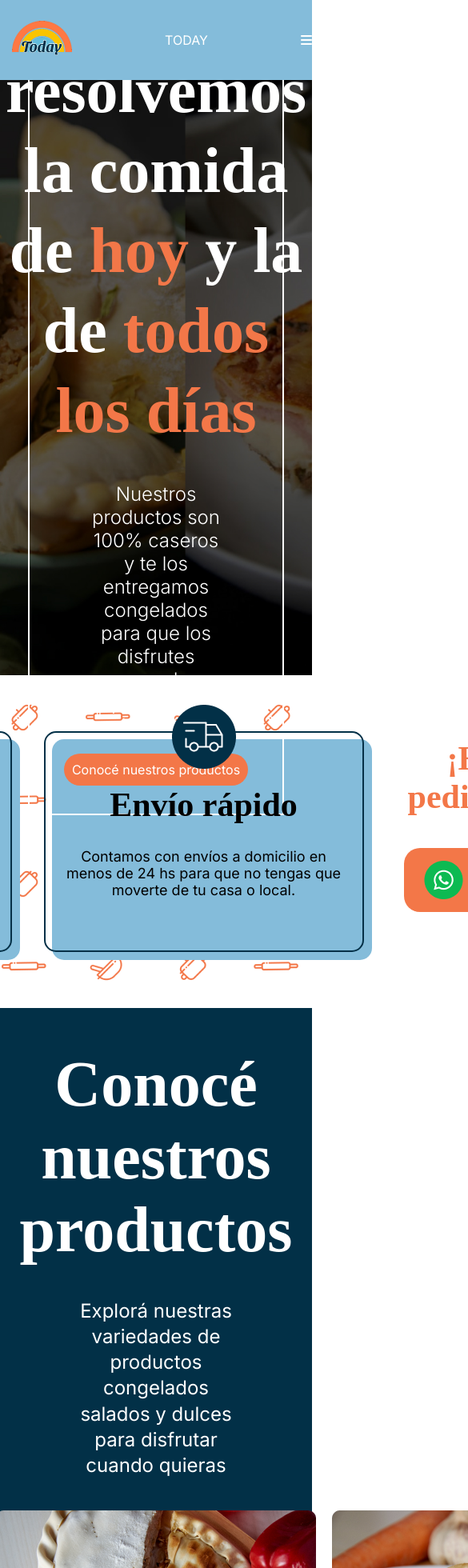
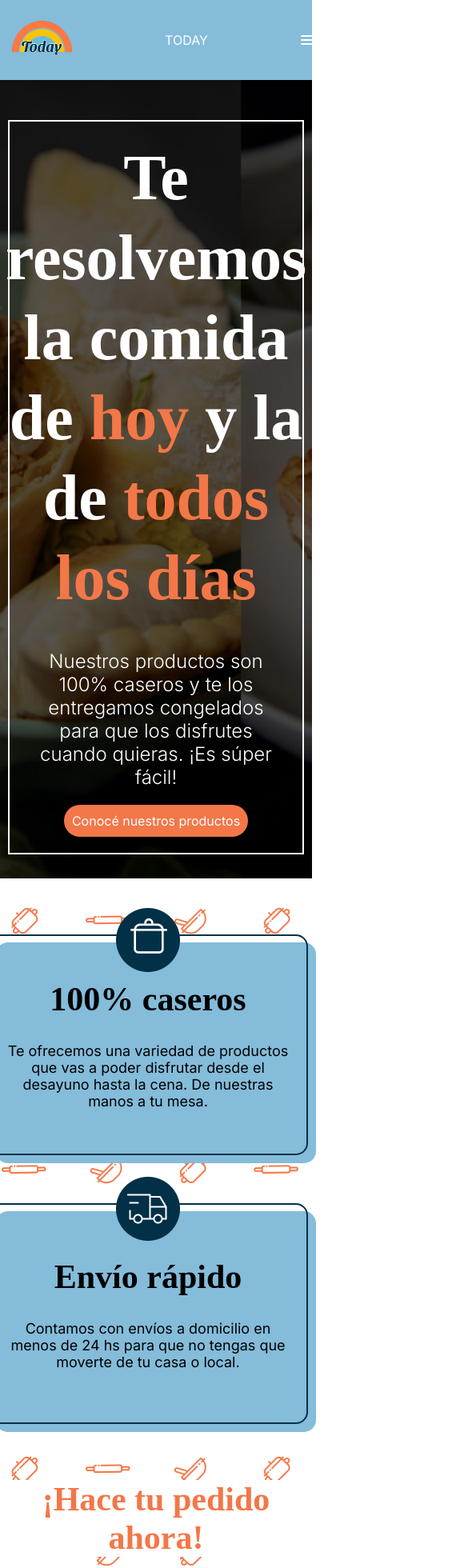
Before and after one commit to darolp/DISTRIBUIDORA-TODAY, a React (Vite) app: page / in a window 390 px wide. Shown: the top 1960 px of the page at 80% size, 585 px wide, since content can reach past the window. Built offline with nearby package versions, Linux system fonts and the light colour scheme; a web font is replaced by a local one.

Commit message:
responsive

```diff
--- a/src/components/Footer/Footer.jsx
+++ b/src/components/Footer/Footer.jsx
@@ -14,7 +14,6 @@ function Footer() {
       <div className="comunicateSub">
         <p><i className="fa-brands fa-whatsapp whatsapp2"></i>0261 334-0137</p>
       </div>
-
     </div>
   </footer>
   )
--- a/src/index.css
+++ b/src/index.css
@@ -89,12 +89,13 @@ p {
   color: var(--colorPrincipal) !important;
 }
 
-.tituloMobile{
-  display:none;
+.tituloMobile {
+  display: none;
 }
+
 /* Hero */
 .heroContainer {
-  height: 100vh;
+  min-height: 100vh;
   width: 100%;
   background-image: url(./assets/imgs/Fondo.png);
   background-size: cover;
@@ -145,6 +146,19 @@ p {
   font-family: var(--textos);
 }
 
+@media screen and (max-width: 600px) {
+  .heroContent {
+    width: 95%;
+    margin-top: 150px;
+    padding: 20px 0;
+    margin-bottom: 30px;
+  }
+
+  .heroContent p {
+    width: 85%;
+  }
+}
+
 /* Home */
 .homeContent {
   background-image: url('./assets/imgs/fondoHome.png');
@@ -154,6 +168,7 @@ p {
 .homeInfoContainer {
   display: flex;
   justify-content: center;
+  flex-wrap: wrap;
   gap: 40px;
 }
 
@@ -266,9 +281,6 @@ p {
   place-items: center;
   gap: 20px;
   padding: 0 5%;
-  /*
-  repeat(auto-fill, minmax(400px, 1fr))
-  */
 }
 
 .galleyContainer img {
@@ -301,8 +313,6 @@ p {
   font-family: var(--textos);
 }
 
-
-
 .homeRedes {
   margin-top: 80px;
   display: flex;
@@ -333,7 +343,6 @@ p {
   text-decoration: none;
   color: black;
   font-style: var(--textos);
-
 }
 
 .navHome ul li {
@@ -350,6 +359,33 @@ p {
 .firstItem {
   list-style: none;
   transform: translateY(8px);
+}
+
+@media screen and (max-width: 600px) {
+  .homeInfoContainer {
+    gap: 60px;
+  }
+
+  .galleryText {
+    margin-top: 0;
+  }
+
+  .galleryText h2 {
+    font-size: 75px;
+  }
+
+  .galleryText p {
+    padding: 50px;
+  }
+
+  .galleyContainer {
+    grid-template-columns: 1fr;
+  }
+
+  .navHome ul {
+    flex-wrap: wrap;
+    justify-content: center;
+  }
 }
 
 /* Nosotros */
@@ -451,6 +487,17 @@ p {
   transform: translateY(8px);
 }
 
+@media screen and (max-width: 600px) {
+  .nosotrosInfoContainer {
+    flex-wrap: wrap;
+    gap: 70px;
+  }
+
+  .navNosotros ul {
+    flex-wrap: wrap;
+    justify-content: center;
+  }
+}
 
 /*Contacto */
 .contactoContainer {
@@ -497,7 +544,6 @@ p {
   width: 25px;
   padding-left: 3px;
   margin-right: 15px;
-
 }
 
 .instagram {
@@ -531,7 +577,6 @@ p {
   font-size: 13px;
   width: 25px;
   margin-right: 15px;
-
 }
 
 .botonSubmit {
@@ -647,8 +692,6 @@ p {
   justify-content: space-around;
   margin-left: 60px;
   margin-right: 60px;
-
-
 }
 
 .navProductos ul li {
@@ -657,13 +700,10 @@ p {
   list-style: none;
   font-family: var(--titulos);
   cursor: pointer;
-
 }
 
 .navProductos ul li:hover {
-
   color: var(--colorPrincipal);
-
 }
 
 .card {
@@ -674,7 +714,6 @@ p {
   width: 45%;
   height: 670px;
   overflow: hidden;
-
 }
 
 .card-img {
@@ -709,7 +748,6 @@ p {
   font-size: 22px;
   width: 70%;
   height: 15%;
-
 }
 
 .boton {
@@ -722,7 +760,6 @@ p {
   border: none;
   font-weight: bold;
   cursor: pointer;
-
 }
 
 .subInfo {
@@ -745,7 +782,6 @@ p {
   font-size: 16px;
   width: 40%;
   text-align: right;
-
 }
 
 .HeladosData {
@@ -776,7 +812,6 @@ p {
   text-align: center;
   margin-top: 200px;
   padding-bottom: 200px;
-
 }
 
 .heroContent {
@@ -795,6 +830,29 @@ p {
   display: flex;
   flex-direction: column;
   align-items: center;
+}
+
+@media screen and (max-width: 600px) {
+  .imagenSello {
+    top: 220px;
+    left: -35px;
+  }
+
+  .navProductos ul {
+    flex-wrap: wrap;
+    justify-content: center;
+    gap: 20px;
+  }
+
+  .productosView {
+    flex-direction: column;
+    justify-content: center;
+    align-items: center;
+  }
+
+  .card {
+    width: 95%;
+  }
 }
 
 /* Preguntas Frecuentes */
@@ -844,7 +902,6 @@ p {
 
 .lineaAbajo {
   border-bottom: 1px solid grey;
-
 }
 
 .displayNone {
@@ -908,7 +965,7 @@ p {
 
 footer {
   background-color: var(--colorPrincipal);
-  height: 200px;
+  min-height: 200px;
   width: 100%;
   z-index: 3;
   display: flex;
@@ -940,34 +997,42 @@ footer img {
   margin-right: 15px;
 }
 
-.menu{
+.menu {
   display: none;
 }
 
 
-@media (min-width: 1px) and (max-width: 599px) {
+@media (min-width: 1px) and (max-width: 600px) {
 
-  .navbar img{
+  footer{
+    flex-wrap: wrap;
+    padding-top: 20px;
+    flex-direction: column;
+    gap: 25px;
+  }
+
+  .navbar img {
     margin: 10px 0 10px 15px;
-      height: 43.5px;
-      width: 75px;
+    height: 43.5px;
+    width: 75px;
   }
-  .menu{
+
+  .menu {
     display: block;
     z-index: 1;
   }
 
 
-  .navbar{
+  .navbar {
     background-color: #84BCDA;
   }
 
 
-  .navbar ul{
-    gap:20px
+  .navbar ul {
+    gap: 20px
   }
 
-  .navbarUl{
+  .navbarUl {
     background-color: var(--colorPrincipal);
     list-style: none;
     width: 100%;
@@ -987,40 +1052,43 @@ footer img {
     border-top: 1px solid silver;
     z-index: 150;
   }
+
   .navbarUl li:hover {
     transform: none;
     transition: none;
     box-shadow: none;
     border-radius: none;
   }
+
   .navbarUl li:hover a {
     color: white;
   }
+
   .navbarUl li a {
     text-decoration: none;
     color: black;
     font-size: 20px;
   }
 
-  .menuOpen{
-    left:0;
+  .menuOpen {
+    left: 0;
   }
 
-  .active{
+  .active {
     color: black !important;
   }
 
-  .active:hover{
-    color:white !important;
+  .active:hover {
+    color: white !important;
   }
 
   .navbarScrolled {
-    background-color: #84BCDA ;
-    transition:0s;
+    background-color: #84BCDA;
+    transition: 0s;
   }
 
-  .tituloMobile{
-    display:block;
+  .tituloMobile {
+    display: block;
   }
 
 }
```
